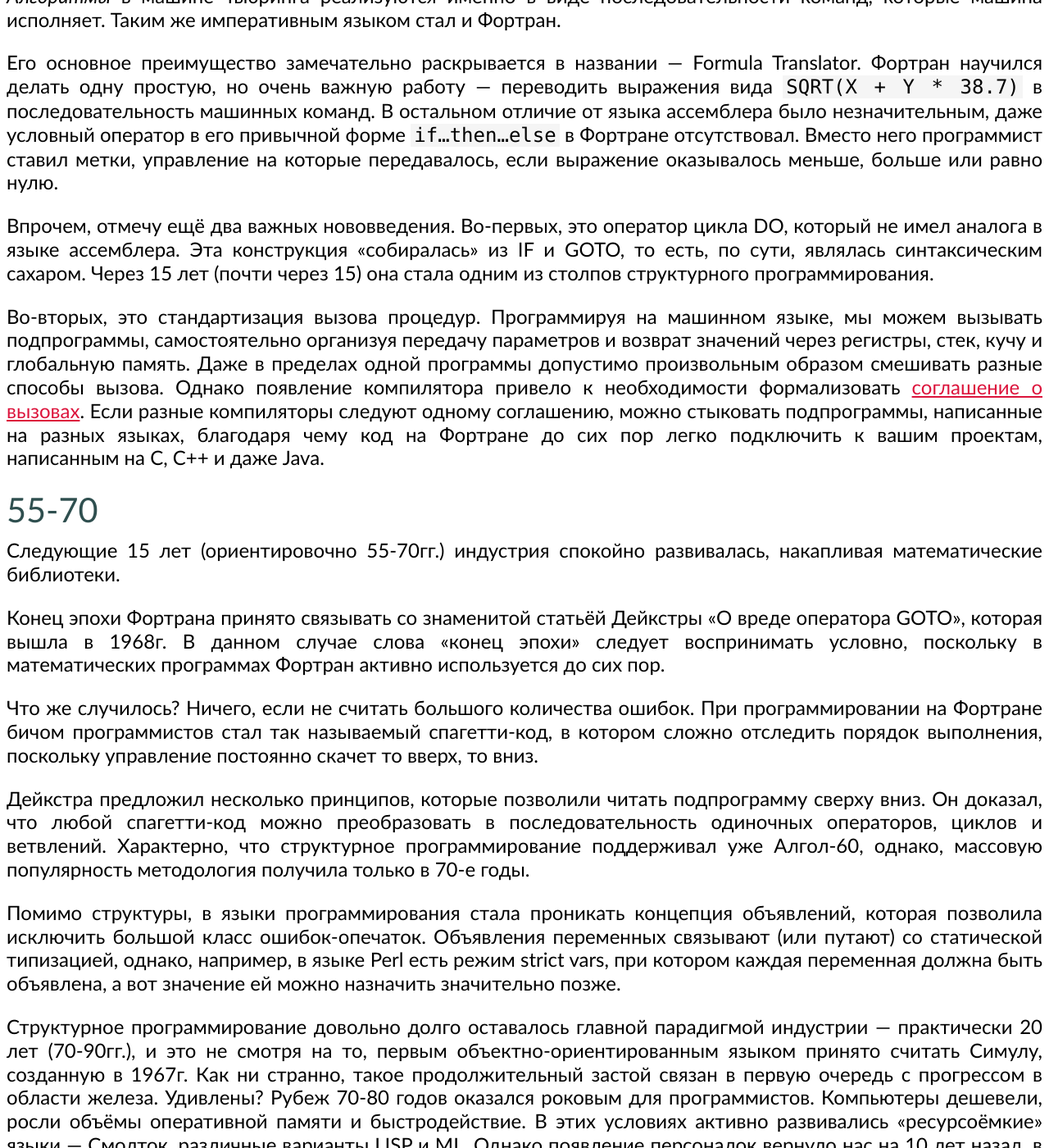
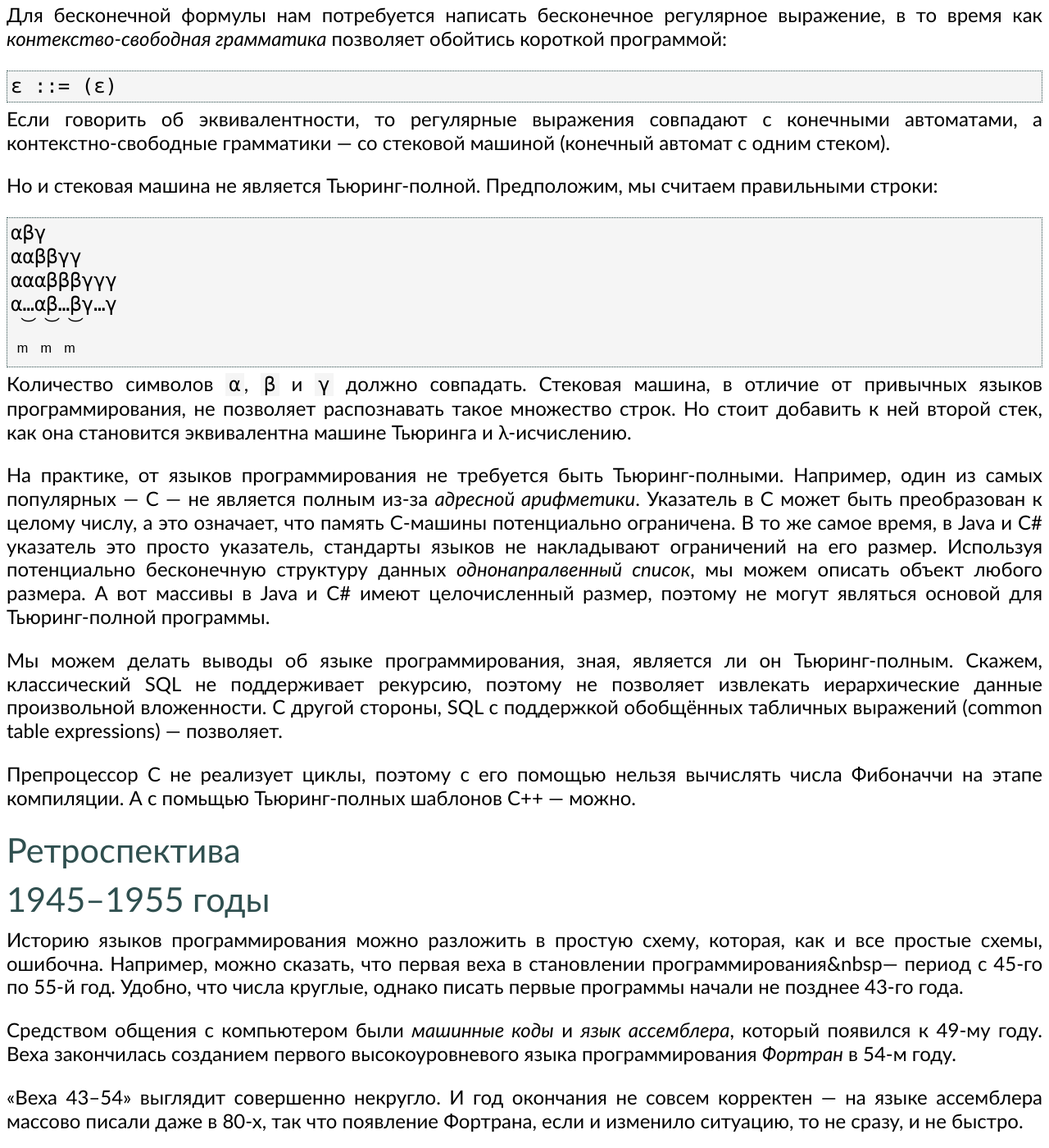
Before and after one commit to markshevchenko/markshevchenko.github.io, a Jekyll site: the page built from articles/program-languages.md, in a window 1280 px wide and 1400 px high, scrolled down 4569 px. Shown: the whole window at 82% size. Built offline with Jekyll 4.4.1, drawn with Linux system fonts in a browser that asks for light colours; some web fonts are replaced; comment, search, counter and statistics services are not loaded; some of the changed text lies outside the part shown.

Commit message:
Дописал статью об языках программирования.

```diff
--- a/articles/program-languages.md
+++ b/articles/program-languages.md
@@ -119,37 +119,82 @@
 Сможем ли мы составить набор команд, которые напечатают на третьей ленте сумму чисел с первых двух лент? Если нам это удастся (подсказка: нам удастся), то сложение
 *вычислимо по Тьюрингу*.
 
-Тьюринг доказал, что невозможно написать программу, которая могла бы определять истинность утверждений арифметики. Так как его работа появилась позже работы Чёрча, Тьюринг
-сравнил два
+Тьюринг доказал, что нельзя составить разрешающую процедуру для арифметики. Так как его работа появилась позже работы Чёрча, он
+сравнил два доказательства. Оказалось, что с помощью λ-исчисления и машины Тьюринга можно вычислять одни и те же функции.
+Как сказал бы математик, классы вычислимых функций совпадают. Для программиста это означает, что любую функциональную программу, можно
+написать на императивном языке, а любую императивную&nbsp;&mdash; на функциональном.
 
+## Толстые и худые языки программирования
+
+Если λ-исчисление и машина Тьюринга эквиваленты, означает ли это, что экивалентны все известные *модели вычисления*? Нет.
+
+Языки, не менее мощные, чем машина Тьюрига, называются полными по Тьюрингу. Существуют и неполные языки, например, *регулярные выражения*.
+Предположим, мы хотим написать программу, которая проверяет правильность арифметической формулы. Одним из правил для проверки
+будет парность скобок. В регулярных выражениях не существует способа проверить, что количество левых скобок равно количеству правых, кроме
+как явно перечислить все случаи:
+
+    ε | (ε) | ((ε)) | (((ε))) | …
+
+Для бесконечной формулы нам потребуется написать бесконечное регулярное выражение, в то время как *контекство-свободная грамматика*
+позволяет обойтись короткой программой:
+
+    ε ::= (ε)
+
+Если говорить об эквивалентности, то регулярные выражения совпадают с конечными автоматами, а контекстно-свободные грамматики&nbsp;&mdash; со
+стековой машиной (конечный автомат с одним стеком).
+
+Но и стековая машина не является Тьюринг-полной. Предположим, мы считаем правильными строки:
+
+    αβγ
+    ααββγγ
+    αααβββγγγ
+    α…αβ…βγ…γ
+     ͝  ͝  ͝
+     ͫ  ͫ  ͫ
+
+Количество символов `α`, `β` и `γ` должно совпадать. Стековая машина, в отличие от привычных языков программирования,
+не позволяет распознавать такое множество строк. Но стоит добавить к ней второй стек, как она становится эквивалентна машине Тьюринга и λ-исчислению.
+
+На практике, от языков программирования не требуется быть Тьюринг-полными. Например, один из самых популярных&nbsp;&mdash; C&nbsp;&mdash; не
+является полным из-за *адресной арифметики*. Указатель в C может быть преобразован к целому числу, а это означает, что память C-машины потенциально
+ограничена. В то же самое время, в Java и C# указатель это просто указатель, стандарты языков не накладывают ограничений на его размер. Используя
+потенциально бесконечную структуру данных *однонапралвенный список*, мы можем описать объект любого размера. А вот массивы в Java и C# имеют
+целочисленный размер, поэтому не могут являться основой для Тьюринг-полной программы.
+
+Мы можем делать выводы об языке программирования, зная, является ли он Тьюринг-полным. Скажем, классический SQL не поддерживает рекурсию,
+поэтому не позволяет извлекать иерархические данные произвольной вложенности. С другой стороны, SQL с поддержкой обобщённых
+табличных выражений (common table expressions)&nbsp;&mdash; позволяет.
+
+Препроцессор C не реализует циклы, поэтому с его помощью нельзя вычислять числа Фибоначчи на этапе компиляции. А с помьщью Тьюринг-полных шаблонов C++&nbsp;&mdash; можно.
 
 ## Ретроспектива
 
-### 45-55
+## 1945&ndash;1955 годы
 
 Историю языков программирования можно разложить в простую схему, которая, как и все простые схемы, ошибочна. Например, можно сказать, что первая веха в становлении программирования&nbsp&mdash;
-это период с 45-го по 55-й год. Удобно, что числа круглые, однако писать первые программы начали не позднее 43-го года. Средством общения с компьютером были *машинные коды* и *язык ассемблера*,
-который появился к 49-му году. Веха закончилась созданием первого высокоуровневого языка программирования *Фортран* в 54-м году.
+период с 45-го по 55-й год. Удобно, что числа круглые, однако писать первые программы начали не позднее 43-го года.
+
+Средством общения с компьютером были *машинные коды* и *язык ассемблера*, который появился к 49-му году. Веха закончилась созданием первого высокоуровневого языка программирования *Фортран* в 54-м году.
 
 «Веха 43&ndash;54» выглядит совершенно некругло. И год окончания не совсем корректен&nbsp;&mdash; на языке ассемблера массово писали даже в 80-х, так что появление Фортрана, если и изменило ситуацию,
 то не сразу, и не быстро.
 
-Машинные коды&nbsp;&mdash; это чистый компьютерный язык. Поскольку архитектура компьютеров основана на модели Тьюринга, первые программы были императивными, то есть содержали
-последовательность команд. *Алгоритмы* в машине Тьюринга реализуются именно в виде последовательности команд, которые машина исполняет. Таким же императивным языком стал и Фортран.
+Машинные коды&nbsp;&mdash; это чистый компьютерный язык. Поскольку архитектура компьютеров основана на работах Тьюринга, первые программы были императивными, то есть содержали
+последовательность команд. *Алгоритмы* в машине Тьюринга реализуются именно в виде последовательности команд, которые машина исполняет. Таким же императивным языком был и Фортран.
 
 Его основное преимущество замечательно раскрывается в названии&nbsp;&mdash; Formula Translator. Фортран научился делать одну простую, но очень важную работу&nbsp;&mdash; переводить выражения вида
 `SQRT(X + Y * 38.7)` в последовательность машинных команд. В остальном отличие от языка ассемблера было незначительным, даже условный оператор в его привычной форме `if…then…else`
-в Фортране отсутствовал. Вместо него программист ставил метки, управление на которые передавалось, если выражение оказывалось меньше, больше или равно нулю.
+в Фортране отсутствовал. Вместо него программист ставил метки, управление на которые передавалось, если выражение оказывалось меньше, больше, либо равно нулю.
 
 Впрочем, отмечу ещё два важных нововведения. Во-первых, это оператор цикла DO, который не имел аналога в языке ассемблера. Эта конструкция «собиралась» из IF и GOTO, то есть, по сути, являлась
-синтаксическим сахаром. Через 15 лет (почти через 15) она стала одним из столпов структурного программирования.
+синтаксическим сахаром. Через 15 лет (почти через 15) она позволила сформулировать принципы *структурного программирования*.
 
 Во-вторых, это стандартизация вызова процедур. Программируя на машинном языке, мы можем вызывать подпрограммы, самостоятельно организуя передачу параметров и возврат значений через регистры,
 стек, кучу и глобальную память. Даже в пределах одной программы допустимо произвольным образом смешивать разные способы вызова. Однако появление компилятора привело к необходимости формализовать
-[соглашение о вызовах](https://ru.wikipedia.org/wiki/%D0%A1%D0%BE%D0%B3%D0%BB%D0%B0%D1%88%D0%B5%D0%BD%D0%B8%D0%B5_%D0%BE_%D0%B2%D1%8B%D0%B7%D0%BE%D0%B2%D0%B5). Если разные компиляторы следуют
-одному соглашению, можно стыковать подпрограммы, написанные на разных языках, благодаря чему код на Фортране до сих пор легко подключить к вашим проектам, написанным на C, C++ и даже Java.
+*соглашение о вызовах*. Если разные компиляторы следуют одному соглашению, можно стыковать подпрограммы, написанные на разных языках, благодаря чему код на Фортране до сих пор легко подключить
+к вашим проектам, написанным на C, C++ и даже Java.
 
-## 55-70
+## 1955&ndash;1970 годы
 
 Следующие 15 лет (ориентировочно 55-70гг.) индустрия спокойно развивалась, накапливая математические библиотеки.
 
@@ -163,13 +208,26 @@
 циклов и ветвлений. Характерно, что структурное программирование поддерживал уже Алгол-60, однако, массовую популярность методология получила только в 70-е годы.
 
 Помимо структуры, в языки программирования стала проникать концепция объявлений, которая позволила исключить большой класс ошибок-опечаток. Объявления переменных связывают (или путают) со
-статической типизацией, однако, например, в языке Perl есть режим strict vars, при котором каждая переменная должна быть объявлена, а вот значение ей можно назначить значительно позже.
+статической типизацией, но это не идентичные концепции. Например в языке Perl есть режим strict vars, при котором каждая переменная должна быть объявлена, а вот значение ей можно
+назначить значительно позже.
 
-Структурное программирование довольно долго оставалось главной парадигмой индустрии&nbsp;&mdash; практически 20 лет (70-90гг.), и это не смотря на то, первым объектно-ориентированным языком принято считать Симулу, созданную в 1967г.
+## 1970&ndash;1990 годы
+
+Структурное программирование довольно долго оставалось главной парадигмой индустрии&nbsp;&mdash; практически 20 лет (70&ndash;90гг.), и это не смотря на то, первым объектно-ориентированным языком
+принято считать Симулу, созданную в 1967г.
+
 Как ни странно, такое продолжительный застой связан в первую очередь с прогрессом в области железа. Удивлены?
-Рубеж 70-80 годов оказался роковым для программистов. Компьютеры дешевели, росли объёмы оперативной памяти и быстродействие. В этих условиях активно развивались «ресурсоёмкие» языки — Смолток, различные варианты LISP и ML. Однако появление персоналок вернуло нас на 10 лет назад, в ситуацию, где битва шла за каждый килобайт.
+
+Рубеж 70&ndash;80 годов оказался роковым для программистов. Компьютеры дешевели, росли объёмы оперативной памяти и быстродействие. В этих условиях активно развивались «ресурсоёмкие» языки — Смолток,
+LISP, ML. Но появление персоналок вернуло индустрию на 10 лет назад, в ситуацию, где битва шла за каждый килобайт.
+
 Смолток для первых Atari, Apple и IBM PC оказался слишком требовательным.
-Впрочем, история шла своим чередом. В 1983г. молодой (тогда ещё) программист Бьярн Страустрап, размышляя об эффективной реализации полиморфизма, придумал простой и элегантный способ переопределения методов через таблицу виртуальных функций. Способ оказался настолько хорош, что используется сейчас не только в Си++, но и в подавляющем большинстве современных объектно-ориентированных языков. Приблизительно в начале 90-х годов наступила эпоха объектно-ориентированного программирования. Что же в нём хорошего? Объектная парадигма упрощает решение двух важных задач, возникающих в индустрии. Одна из них касается повторного использования кода, а вторая — совместной разработки программ. Решения, конечно, предлагались и раньше (процедурное и модульное программирование), но они переставали работать на сложных проектах.
+
+Впрочем, история шла своим чередом. В 1983г. молодой (тогда ещё) программист Бьярн Страустрап, размышляя об эффективной реализации полиморфизма, придумал простой и элегантный способ
+переопределения методов через таблицу виртуальных функций. Способ оказался настолько хорош, что используется сейчас не только в Си++, но и в подавляющем большинстве современных
+объектно-ориентированных языков. Приблизительно в начале 90-х годов наступила эпоха объектно-ориентированного программирования.
+
+Что же в нём хорошего? Объектная парадигма упрощает решение двух важных задач, возникающих в индустрии. Одна из них касается повторного использования кода, а вторая — совместной разработки программ. Решения, конечно, предлагались и раньше (процедурное и модульное программирование), но они переставали работать на сложных проектах.
 Наверное, настало время отметить, что каждая новая парадигма не отменяла предыдущую, а, скорее, развивала. Структурный Паскаль, оставался таким же императивным языком, как и Фортран, а объектно-ориентированная Java — такой же структурной, как и Модула-2.
 Каждый «переход» делал код менее эффективным, но более удобным для написания и сопровождения. Потерю производительности нивелировала возрастающая мощность компьютеров.
 В 1995-м году появился новый язык программирования — Java, призванный решить основные проблемы Си++, накопившиеся к тому времени. С моей точки зрения, самыми важными нововведениями стали виртуальная машина и сборщик мусора, и чуть ниже я расскажу, почему. Как всегда, основной претензией к первым версиям Java стала низкая производительность (по сравнению с Си++). Впрочем, уже тогда было понятно, что существует большой класс задач, для которых этой производительности хватает. Рост мощностей компьютеров и планомерная работа авторов языка над виртуальной машиной и сборщиком мусора привели к ожидаемому результату — ныне Java фактически вытеснила Си++ из прикладного программирования.
```
